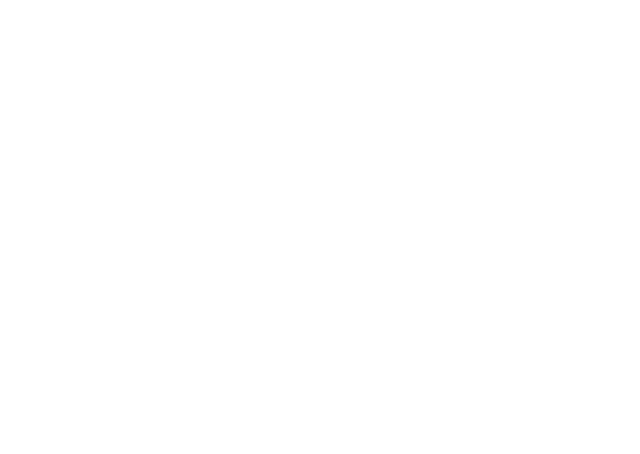
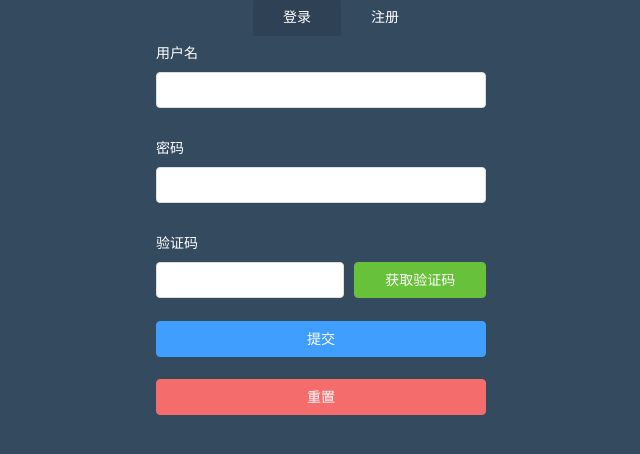
Before and after one commit to yyl7727/Galaxy-Vue, a Vue app: page / in a window 1280 px wide. Shown: the top 454 px of the page, without its empty margins (319-959 px from the left). Built offline with nearby package versions, Linux system fonts and the light colour scheme.

Commit message:
去除登录页四周的空白

```diff
--- a/src/App.vue
+++ b/src/App.vue
@@ -5,5 +5,7 @@
 </template>
 
 <style>
-
+body {
+  margin: 0px;
+}
 </style>
--- a/src/router/index.js
+++ b/src/router/index.js
@@ -5,6 +5,11 @@ import Index from '../views/Index.vue'
 Vue.use(VueRouter)
 
 const routes = [
+  {
+    path: '/',
+    name: 'Index',
+    component: Index
+  },
   {
     path: '/index',
     name: 'Index',
--- a/src/views/Index.vue
+++ b/src/views/Index.vue
@@ -4,19 +4,28 @@
       <ul class="menu-tab">
         <li v-for="menuTab in menuTabs" :key="menuTab.id" :class="{'current': menuTab.current}" @click="toggleMenu(menuTab)">{{menuTab.text}}</li>
       </ul>
-      <el-form :model="ruleForm" status-icon :rules="rules" ref="ruleForm" label-width="100px" class="demo-ruleForm">
-        <el-form-item label="密码" prop="pass">
-          <el-input type="password" v-model="ruleForm.pass" autocomplete="off"></el-input>
+      <el-form :model="ruleForm" status-icon :rules="rules" ref="ruleForm" class="login-form" size="medium">
+        <el-form-item prop="username">
+          <label>用户名</label>
+          <el-input type="text" v-model="ruleForm.username" autocomplete="off"></el-input>
         </el-form-item>
-        <el-form-item label="确认密码" prop="checkPass">
-          <el-input type="password" v-model="ruleForm.checkPass" autocomplete="off"></el-input>
+        <el-form-item prop="password">
+          <label>密码</label>
+          <el-input type="password" v-model="ruleForm.password" maxlength="20" autocomplete="off"></el-input>
         </el-form-item>
-        <el-form-item label="年龄" prop="age">
-          <el-input v-model.number="ruleForm.age"></el-input>
+        <el-form-item prop="checkCode">
+          <label>验证码</label>
+          <el-row :gutter="10">
+            <el-col :span="14"><el-input v-model.number="ruleForm.checkCode"></el-input></el-col>
+            <el-col :span="10"><el-button type="success" class="login-form-btn">获取验证码</el-button></el-col>
+          </el-row>
+
         </el-form-item>
         <el-form-item>
-          <el-button type="primary" @click="submitForm('ruleForm')">提交</el-button>
-          <el-button @click="resetForm('ruleForm')">重置</el-button>
+          <el-button type="primary" @click="submitForm('ruleForm')" class="login-form-btn">提交</el-button>
+        </el-form-item>
+        <el-form-item>
+          <el-button type="danger" @click="resetForm('ruleForm')" class="login-form-btn">重置</el-button>
         </el-form-item>
       </el-form>
     </div>
@@ -27,37 +36,23 @@
 export default {
   name: "login",
   data() {
-    var checkAge = (rule, value, callback) => {
-        if (!value) {
-          return callback(new Error('年龄不能为空'));
-        }
-        setTimeout(() => {
-          if (!Number.isInteger(value)) {
-            callback(new Error('请输入数字值'));
-          } else {
-            if (value < 18) {
-              callback(new Error('必须年满18岁'));
+    var validateUsername = (rule, value, callback) => {
+      if(value === '') {
+        callback(new Error('请输入用户名'));
       } else {
         callback();
       }
-          }
-        }, 1000);
     };
-      var validatePass = (rule, value, callback) => {
+    var validatePassword = (rule, value, callback) => {
       if (value === '') {
         callback(new Error('请输入密码'));
       } else {
-          if (this.ruleForm.checkPass !== '') {
-            this.$refs.ruleForm.validateField('checkPass');
-          }
         callback();
       }
     };
-      var validatePass2 = (rule, value, callback) => {
+    var checkCheckCode = (rule, value, callback) => {
       if (value === '') {
-          callback(new Error('请再次输入密码'));
-        } else if (value !== this.ruleForm.pass) {
-          callback(new Error('两次输入密码不一致!'));
+        callback(new Error('请输入验证码'));
       } else {
         callback();
       }
@@ -68,19 +63,19 @@ export default {
         { text: '注册', current: false }
       ],
       ruleForm: {
-        pass: '',
-        checkPass: '',
-        age: ''
+        username: '',
+        password: '',
+        checkCode: ''
       },
       rules: {
-        pass: [
-          { validator: validatePass, trigger: 'blur' }
+        username: [
+          { validator: validateUsername, trigger: 'blur' }
         ],
-        checkPass: [
-          { validator: validatePass2, trigger: 'blur' }
+        password: [
+          { validator: validatePassword, trigger: 'blur' }
         ],
-        age: [
-          { validator: checkAge, trigger: 'blur' }
+        checkCode: [
+          { validator: checkCheckCode, trigger: 'blur' }
         ]
       }
     };
@@ -94,8 +89,21 @@ export default {
         elem.current = false;
       })
       data.current = true
+    },
+    submitForm(formName) {
+        this.$refs[formName].validate((valid) => {
+          if (valid) {
+            alert('submit!');
+          } else {
+            console.log('error submit!!');
+            return false;
           }
+        });
       },
+      resetForm(formName) {
+        this.$refs[formName].resetFields();
+      }
+    }
   };
 </script>
 
@@ -111,6 +119,7 @@ export default {
 }
 
 .menu-tab {
+  margin: 0px;
   text-align: center;
 }
 
@@ -127,4 +136,15 @@ export default {
 .current {
   background-color: rgba(0, 0, 0, .1);
 }
+
+.login-form label {
+  display: block;
+  font-size: 14px;
+  color: #fff;
+}
+
+.login-form-btn {
+  display: block;
+  width: 100%;
+}
 </style>
```
Lines whose indentation alone changed are shown as unchanged.
